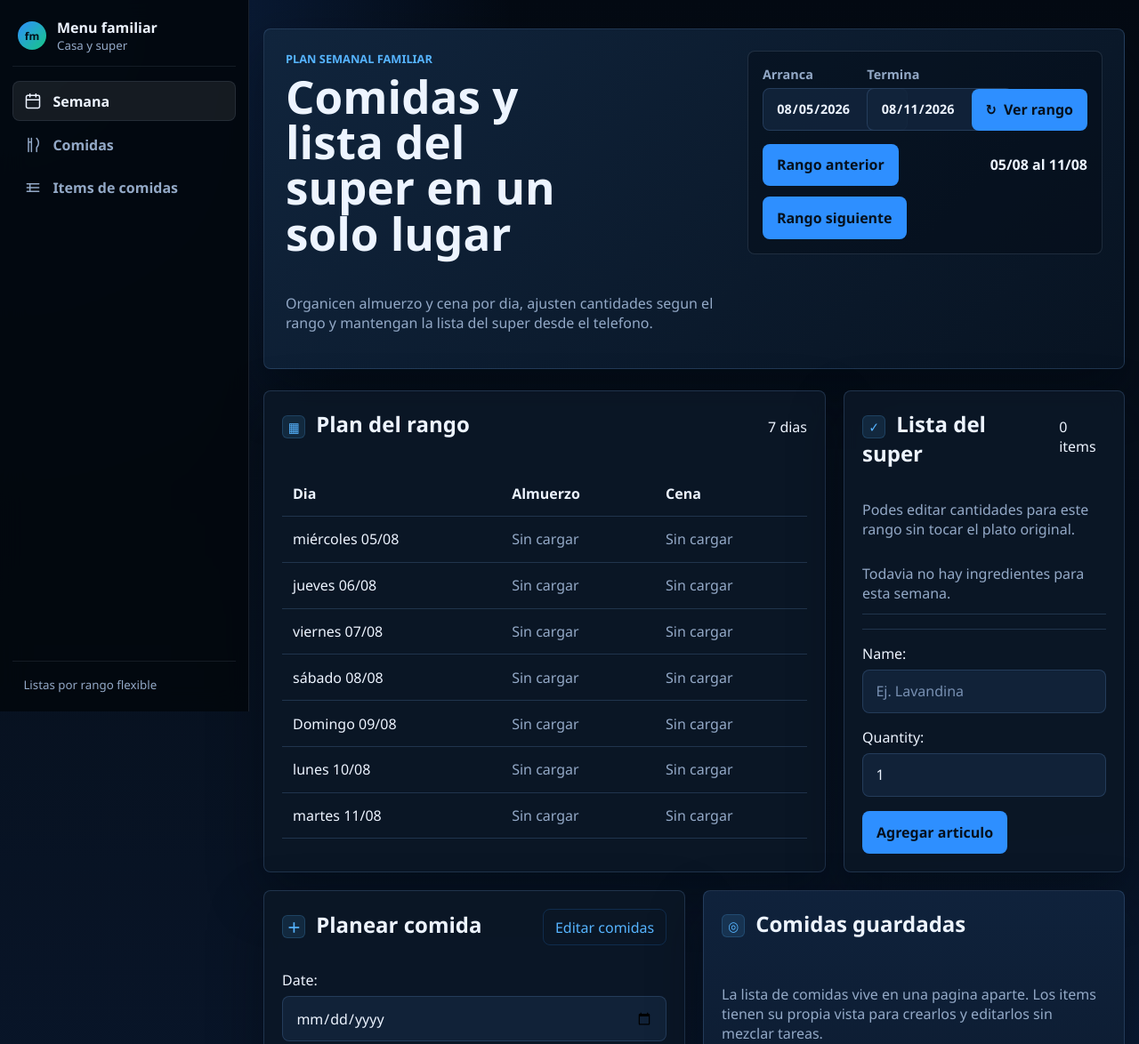
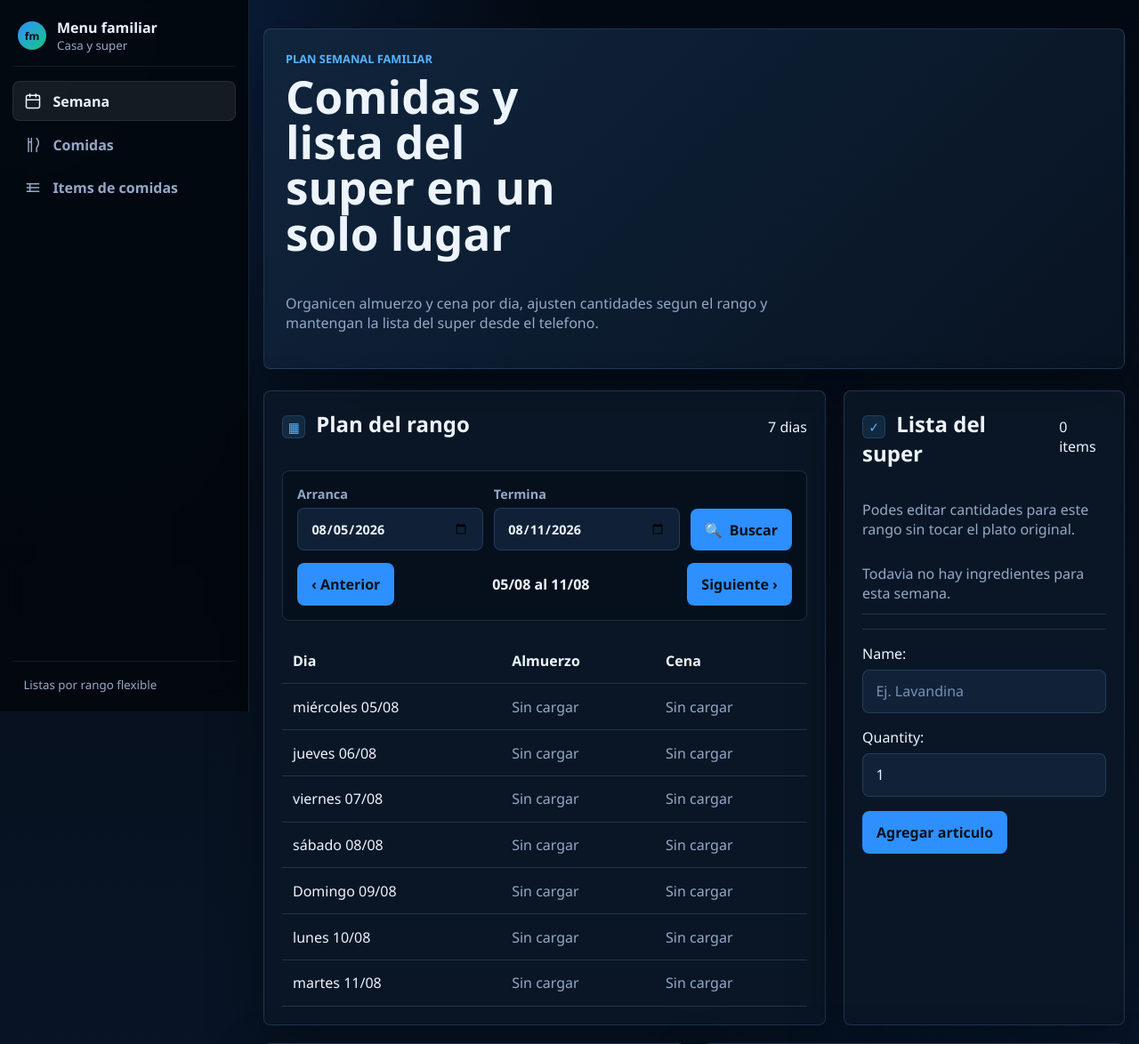
Before and after one commit to Ezequielgusman0912/menu-familiar, a Django app: page / in a window 1280 px wide. Shown: the top 1174 px of the page at 89% size. Run offline with Django 5.2, Linux system fonts and the light colour scheme; data that the repository does not hold is empty.

Commit message:
fix rangos

```diff
--- a/static/planner/style.css
+++ b/static/planner/style.css
@@ -173,6 +173,10 @@ body {
     grid-template-columns: minmax(0, 1fr) auto;
 }
 
+.hero-solo {
+    grid-template-columns: 1fr;
+}
+
 .hero-compact h1 {
     max-width: 100%;
 }
@@ -212,13 +216,20 @@ h1 {
     flex-wrap: wrap;
 }
 
-.range-card {
+.range-card,
+.range-toolbar {
     display: grid;
     gap: 0.9rem;
     padding: 1rem;
     border: 1px solid rgba(147, 169, 199, 0.18);
     border-radius: 8px;
     background: rgba(4, 10, 19, 0.42);
+}
+
+.range-toolbar {
+    grid-template-columns: 1fr;
+    gap: 0.85rem;
+    margin-bottom: 1.25rem;
 }
 
 .range-form {
--- a/templates/planner/dashboard.html
+++ b/templates/planner/dashboard.html
@@ -9,7 +9,7 @@
 <body>
     {% include "planner/_aside.html" with active="dashboard" %}
     <main class="page">
-        <section class="hero">
+        <section class="hero hero-solo">
             <div>
                 <p class="eyebrow">Plan semanal familiar</p>
                 <h1>Comidas y lista del super en un solo lugar</h1>
@@ -17,27 +17,6 @@
                     Organicen almuerzo y cena por dia, ajusten cantidades segun el rango
                     y mantengan la lista del super desde el telefono.
                 </p>
-            </div>
-            <div class="range-card">
-                <form method="get" class="range-form">
-                    <label>
-                        Arranca
-                        <input type="date" name="start" value="{{ range_start|date:'Y-m-d' }}">
-                    </label>
-                    <label>
-                        Termina
-                        <input type="date" name="end" value="{{ range_end|date:'Y-m-d' }}">
-                    </label>
-                    <button type="submit" class="icon-button">
-                        <span aria-hidden="true">↻</span>
-                        Ver rango
-                    </button>
-                </form>
-                <div class="week-nav">
-                    <a href="/?start={{ previous_start|date:'Y-m-d' }}&end={{ previous_end|date:'Y-m-d' }}">Rango anterior</a>
-                    <strong>{{ range_start|date:"d/m" }} al {{ range_end|date:"d/m" }}</strong>
-                    <a href="/?start={{ next_start|date:'Y-m-d' }}&end={{ next_end|date:'Y-m-d' }}">Rango siguiente</a>
-                </div>
             </div>
         </section>
 
@@ -54,6 +33,27 @@
                 <div class="panel-header">
                     <h2><span class="title-icon">▦</span> Plan del rango</h2>
                     <span>{{ range_length }} dias</span>
+                </div>
+                <div class="range-toolbar">
+                    <form method="get" class="range-form">
+                        <label>
+                            Arranca
+                            <input type="date" name="start" value="{{ range_start|date:'Y-m-d' }}">
+                        </label>
+                        <label>
+                            Termina
+                            <input type="date" name="end" value="{{ range_end|date:'Y-m-d' }}">
+                        </label>
+                        <button type="submit" class="icon-button">
+                            <span aria-hidden="true">🔍</span>
+                            Buscar
+                        </button>
+                    </form>
+                    <div class="week-nav">
+                        <a href="/?start={{ previous_start|date:'Y-m-d' }}&end={{ previous_end|date:'Y-m-d' }}">‹ Anterior</a>
+                        <strong>{{ range_start|date:"d/m" }} al {{ range_end|date:"d/m" }}</strong>
+                        <a href="/?start={{ next_start|date:'Y-m-d' }}&end={{ next_end|date:'Y-m-d' }}">Siguiente ›</a>
+                    </div>
                 </div>
                 <div class="table-wrap">
                     <table>
```
